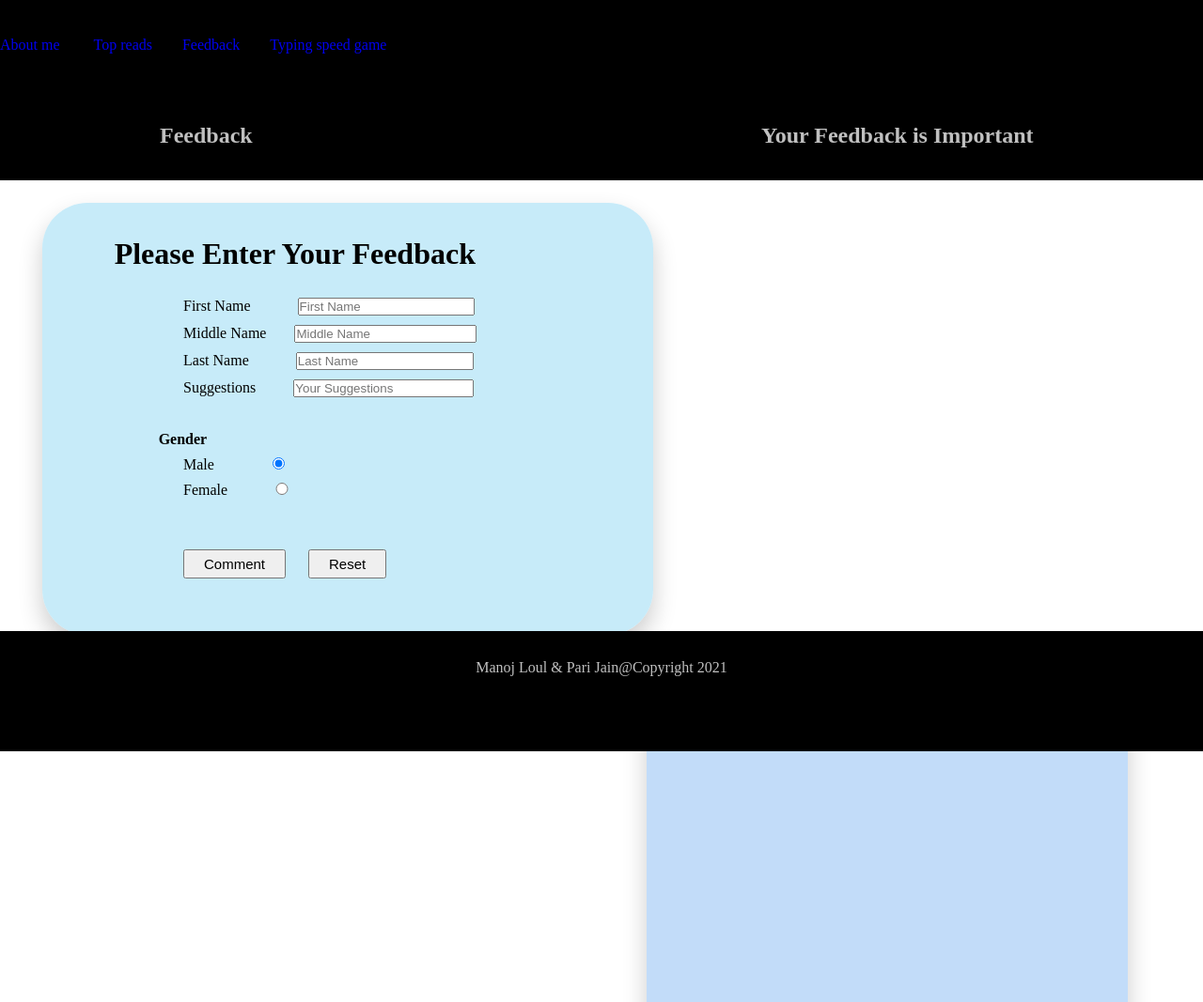
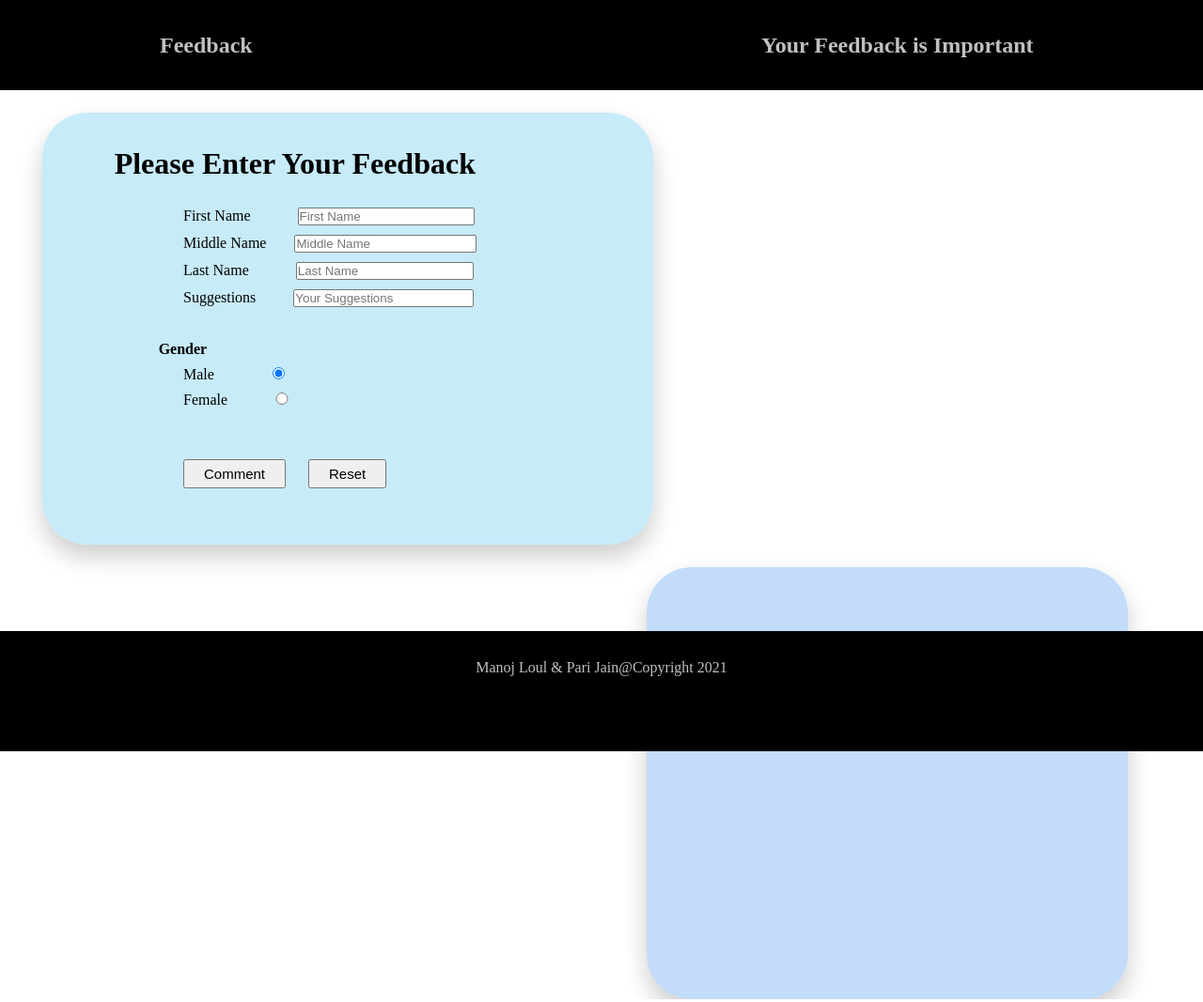
Before and after one commit to manojloul/feedback, a plain HTML site: page index.html in a window 1280 px wide. Shown: the top 1067 px of the page at 94% size. Drawn offline with Linux system fonts and the light colour scheme.

Commit message:
Update index.html

```diff
--- a/index.html
+++ b/index.html
@@ -7,15 +7,7 @@
 
 </head>
 <body>
-        <nav class="head">
 
-        <a href="https://manojloul.github.io/my.github.io/">About me</a>&nbsp&nbsp&nbsp&nbsp&nbsp&nbsp&nbsp&nbsp&nbsp
-        <a href="https://manojloul.github.io/Mytopreads.github.io/">Top reads</a>&nbsp&nbsp&nbsp&nbsp&nbsp&nbsp&nbsp&nbsp
-        <a href="https://manojloul.github.io/feedback/">Feedback</a>&nbsp&nbsp&nbsp&nbsp&nbsp&nbsp&nbsp&nbsp
-        <a href="https://manojloul.github.io/typingspeedgame/">Typing speed game</a>
-
-
-    </nav>
     <nav class="nav">
         <h1 style="width: 50%; padding-left:170px;color: silver;">Feedback</h1>
         <h1 style="text-align: right; padding-right:10px;color: silver;">Your Feedback is Important</h1>
```
